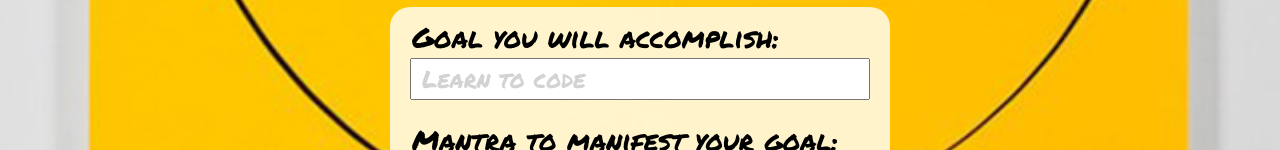
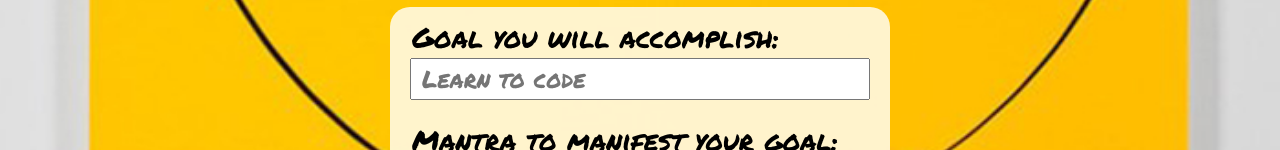
Before and after one commit to jaredmichael/goals-app, a website: page public/new-goal.html in a window 1280 px wide. Shown: the part 431-581 px from the top of the page. Drawn offline with nearby package versions, Linux system fonts and the light colour scheme.

Commit message:
updated new-goal.html

```diff
--- a/public/index.css
+++ b/public/index.css
@@ -188,10 +188,6 @@ nav #log-out {
     padding-left: 10px;
 }
 
-.js-mantra, .js-goal-name {
-    color: lightgray;
-}
-
 .js-edit, .js-delete {
     font-size: 20px;
     width: 40%;
--- a/public/new-goal.html
+++ b/public/new-goal.html
@@ -27,7 +27,7 @@
         <form id="new-goal" role="form">
             <legend>Goal you will accomplish:</legend>
             <label for="goal-name"></label>
-            <input type="text" name="goal-name" class="js-goal-name" value="Learn to code" required>
+            <input type="text" name="goal-name" class="js-goal-name" placeholder="Learn to code" required>
             </br>
             <legend>Mantra to manifest your goal:</legend>
             <label for="mantra"></label>
```
